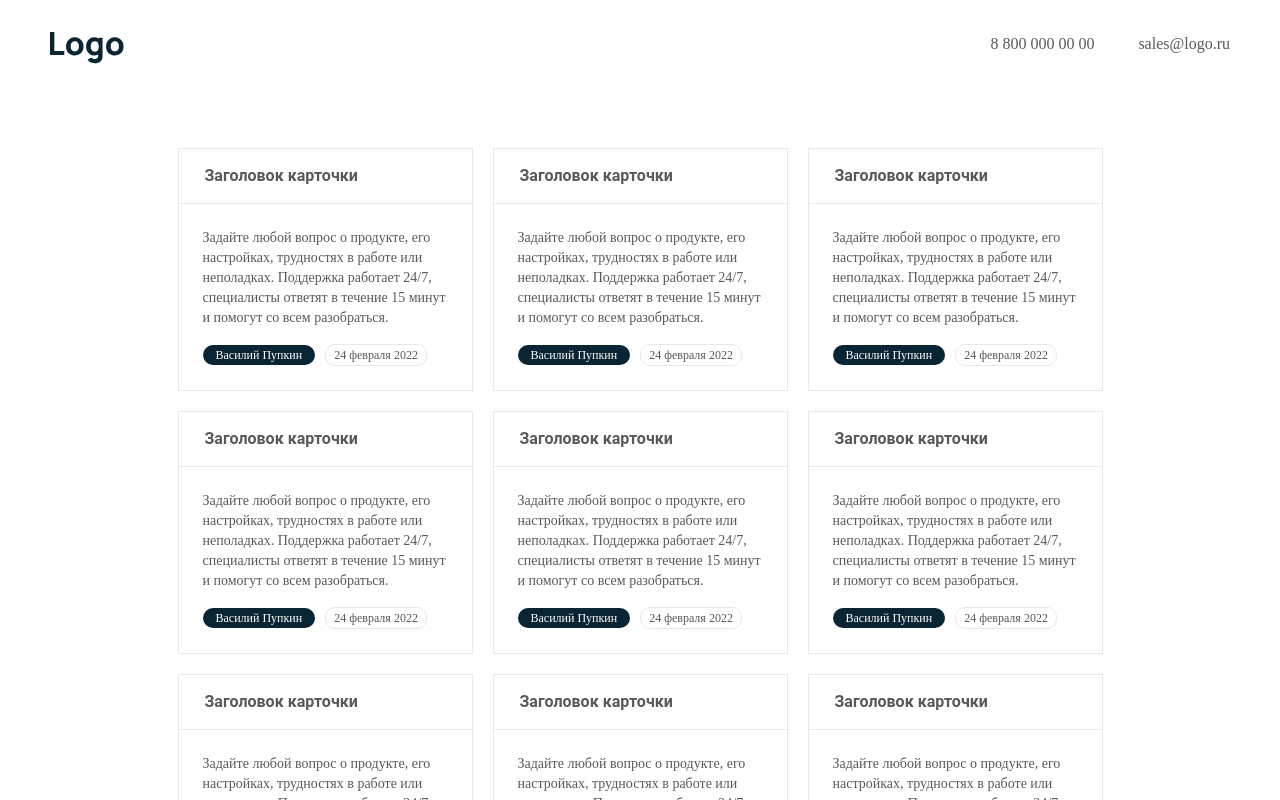
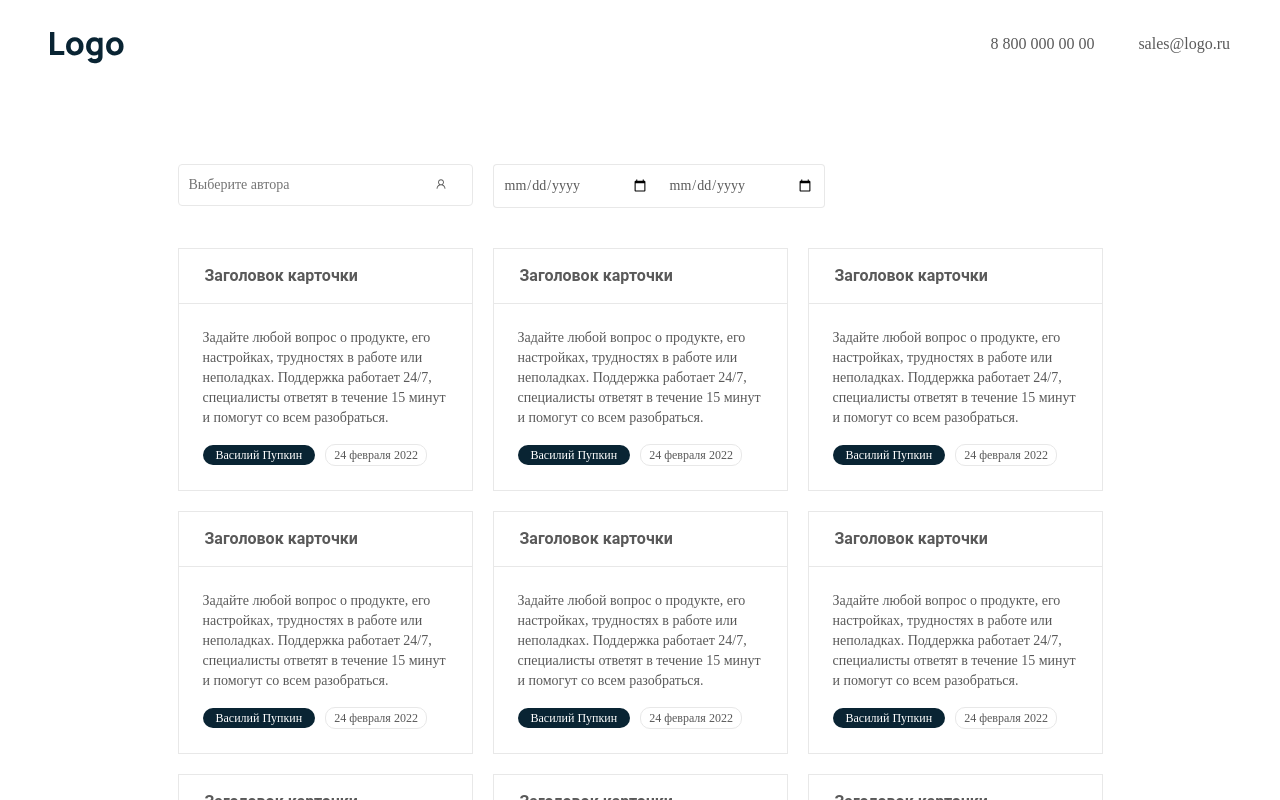
Before and after one commit to iva3nik/paraweb-test, a React (Create React App) app: page / in a window 1280 px wide. Shown: the top 800 px of the page. Built offline with nearby package versions, Linux system fonts and the light colour scheme.

Commit message:
feat: add inputs for Gallery

```diff
--- a/src/components/Gallery/Gallery.js
+++ b/src/components/Gallery/Gallery.js
@@ -1,4 +1,6 @@
 import React from "react";
+
+import user from "../../assets/svg/user_small.svg";
 
 import Card from "../Card/Card";
 
@@ -9,11 +11,36 @@ const listCards = [1, 2, 3, 4, 5, 6, 7, 8, 9];
 const Gallery = () => {
   return (
     <section className={s.gallery}>
-      {listCards.map((i, index) => (
-        <div className={s.gallery__card} key={index}>
-          <Card />
+      <div className={s.gallery__inputs}>
+        <div className={s.gallery__author}>
+          <input
+            className={s.gallery__input}
+            name="author"
+            type="text"
+            placeholder="Выберите автора"
+          />
+          <img src={user} alt="user icon" />
         </div>
-      ))}
+        <div className={s.gallery__bigInput}>
+          <input
+            className={s.gallery__dataInput}
+            name="from"
+            type="date"
+            placeholder="От"
+          />
+          <input
+            className={s.gallery__dataInput}
+            name="till"
+            type="date"
+            placeholder="~ До"
+          />
+        </div>
+      </div>
+      <div className={s.gallery__container}>
+        {listCards.map((i, index) => (
+          <Card key={index} />
+        ))}
+      </div>
     </section>
   );
 };
--- a/src/components/Gallery/Gallery.module.scss
+++ b/src/components/Gallery/Gallery.module.scss
@@ -1,22 +1,92 @@
 .gallery {
-  padding: 60px 0;
+  padding: 76px 0 60px;
   box-sizing: border-box;
   width: 925px;
   margin: 0 auto;
-  display: flex;
-  flex-wrap: wrap;
-  gap: 20px;
+
+  &__inputs {
+    display: flex;
+    margin-bottom: 40px;
+    flex-wrap: wrap;
+    gap: 20px;
+  }
+
+  &__author {
+    position: relative;
+
+    img {
+      position: absolute;
+      top: 14px;
+      right: 26px;
+    }
+  }
+
+  &__input {
+    width: 295px;
+    box-sizing: border-box;
+    font-family: "Manrope", serif;
+    font-size: 14px;
+    line-height: 20px;
+    font-weight: 400;
+    font-style: normal;
+    color: rgba(0, 0, 0, 0.65);
+    border-radius: 4px;
+    padding: 10px 32px 10px 10px;
+    border: 1px solid #e8e8e8;
+  }
+
+  &__dataInput {
+    width: 166px;
+    box-sizing: border-box;
+    font-family: "Manrope", serif;
+    font-size: 14px;
+    line-height: 20px;
+    font-weight: 400;
+    font-style: normal;
+    color: rgba(0, 0, 0, 0.65);
+    border-radius: 4px 0 0 4px;
+    padding: 10px;
+    border: 1px solid #e8e8e8;
+    border-right: none;
+
+    &:last-of-type {
+      border-radius: 0 4px 4px 0;
+      border: 1px solid #e8e8e8;
+      border-left: none;
+    }
+  }
+
+  &__container {
+    display: flex;
+    flex-wrap: wrap;
+    gap: 20px;
+  }
 }
 
 @media screen and (max-width: 1024px) {
   .gallery {
     width: 610px;
+
+    &__inputs {
+      margin-bottom: 32px;
+      gap: 12px;
+    }
+
+    &__input {
+      width: 359px;
+    }
+
+    &__dataInput {
+      width: 179.5px;
+    }
   }
 }
 
 @media screen and (max-width: 640px) {
   .gallery {
     max-width: 359px;
-    gap: 10px;
+    &__container {
+      gap: 10px;
+    }
   }
 }
```
Also changed, not shown: src/assets/svg/user_small.svg (added).
